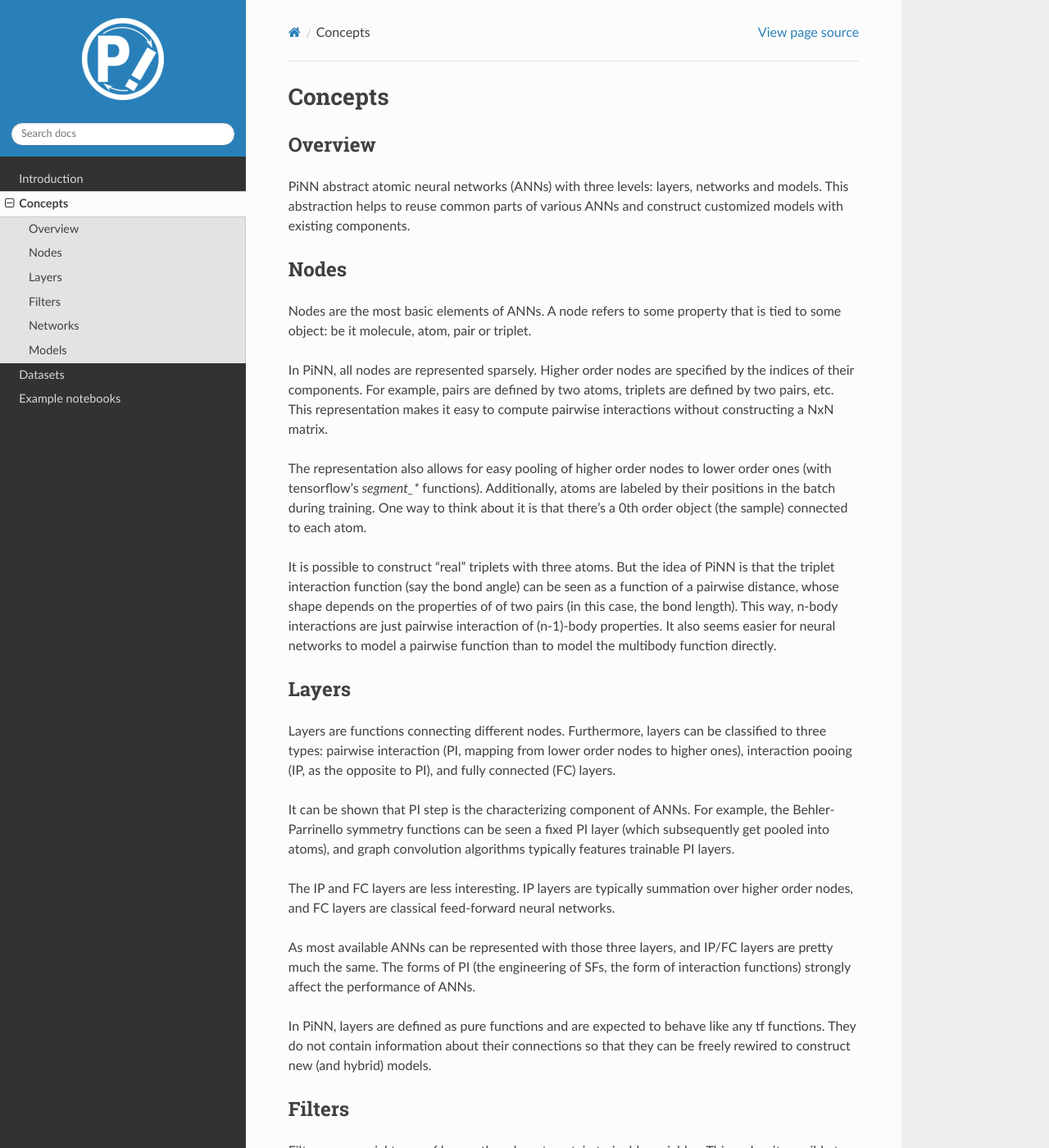
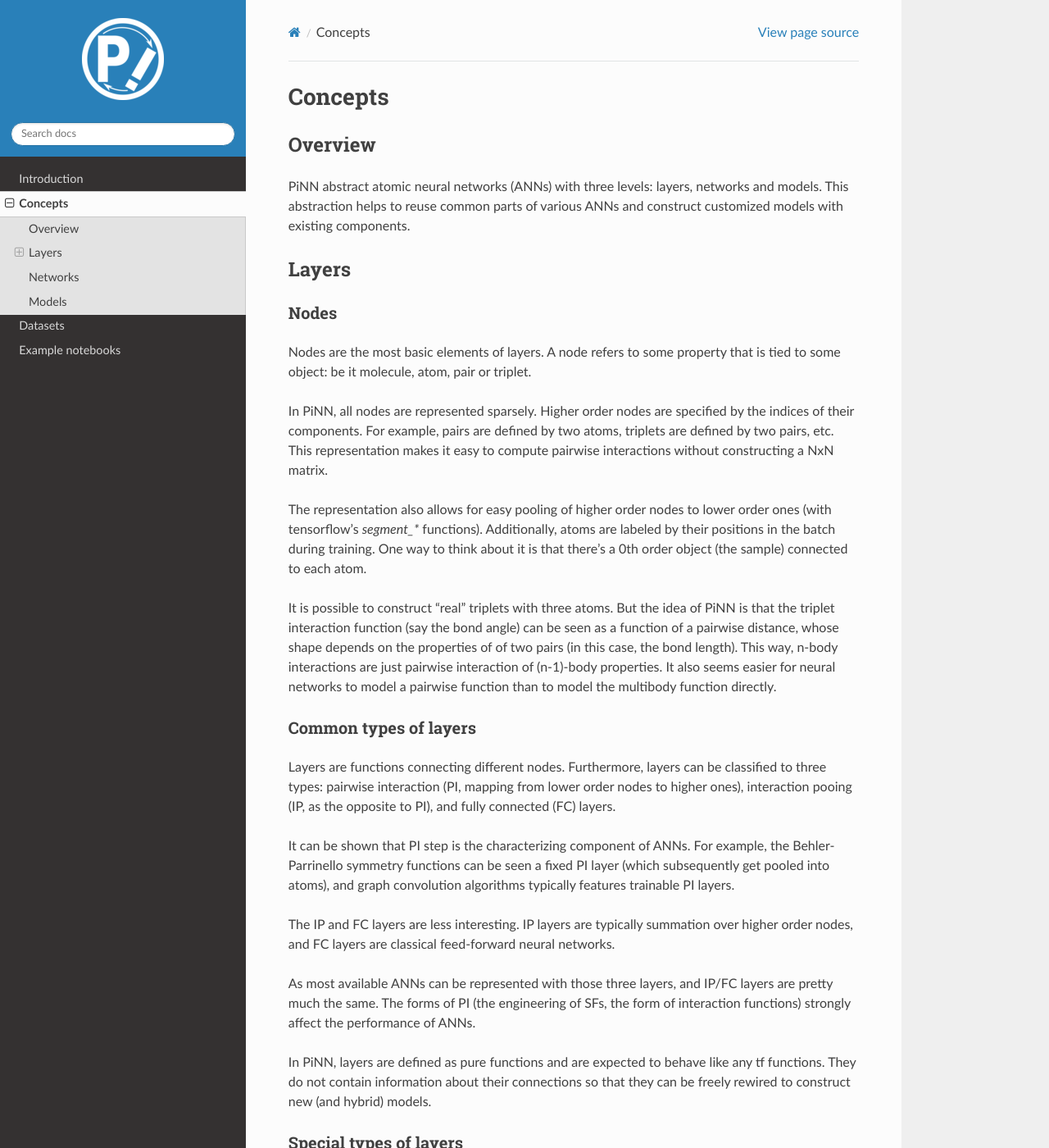
Before and after one commit to Teoroo-CMC/PiNN, a Sphinx documentation site: the page built from doc/concepts.rst, in a window 1280 px wide and 1400 px high. Shown: the whole window at 82% size. Built offline with Sphinx 7.4.7 and the Read the Docs theme 2.0.0, drawn with Linux system fonts in a browser that asks for light colours.

Commit message:
Subsubsections are added in the section Layers.

```diff
--- a/doc/concepts.rst
+++ b/doc/concepts.rst
@@ -7,9 +7,13 @@ PiNN abstract atomic neural networks (ANNs) with three levels: layers, networks
 and models. This abstraction helps to reuse common parts of various ANNs and
 construct customized models with existing components.
 
+
+Layers
+------
+
 Nodes
------
-Nodes are the most basic elements of ANNs. A node refers to some property that
+^^^^^^
+Nodes are the most basic elements of layers. A node refers to some property that
 is tied to some object: be it molecule, atom, pair or triplet.
 
 In PiNN, all nodes are represented sparsely. Higher order nodes are specified
@@ -31,8 +35,9 @@ are just pairwise interaction of (n-1)-body properties. It also seems easier
 for neural networks to model a pairwise function than to model the multibody
 function directly.
 
-Layers
-------
+
+Common types of layers
+^^^^^^^^^^^^^^^^^^^^^^
 Layers are functions connecting different nodes. Furthermore, layers can be
 classified to three types: pairwise interaction (PI, mapping from lower order
 nodes to higher ones), interaction pooing (IP, as the opposite to PI), and
@@ -55,8 +60,8 @@ In PiNN, layers are defined as pure functions and are expected to behave like
 any tf functions. They do not contain information about their connections so
 that they can be freely rewired to construct new (and hybrid) models.
 
-Filters
--------
+Special types of layers
+^^^^^^^^^^^^^^^^^^^^^^^
 Filters are special types of layers: they do not contain trainable variables.
 This makes it possible to evaluate the output of filters prior to training. Thus,
 we can preprocess the dataset with filters during the training process and speed
```
